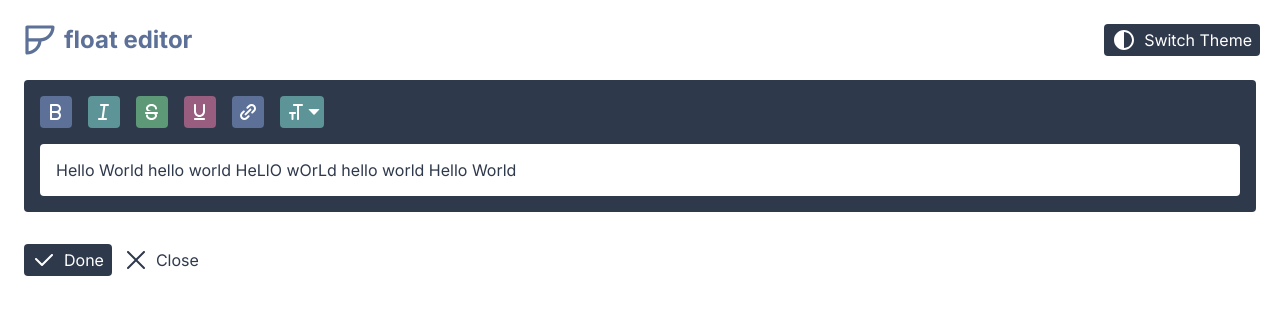
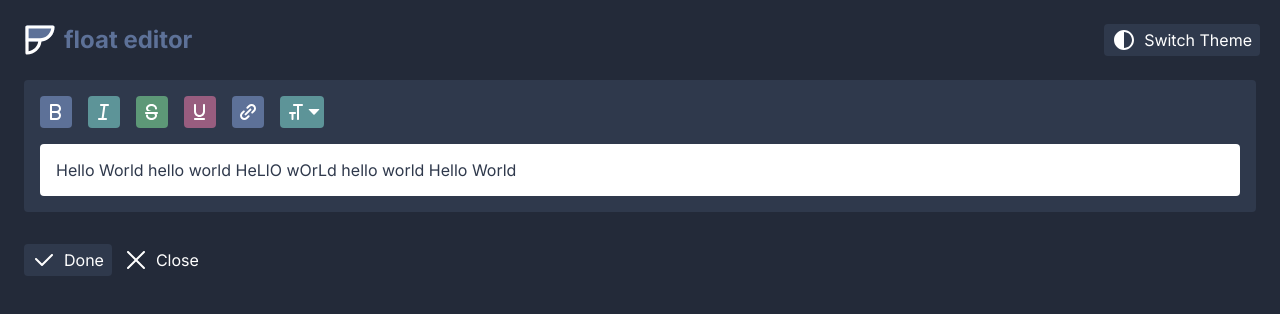
Before and after one commit to fallsimply/float, a Vue app: page / in a window 1280 px wide. Shown: the top 314 px of the page. Built offline with nearby package versions, Linux system fonts and the light colour scheme.

Commit message:
Theming Improvements
Properly support switching to dark mode with a system light theme

```diff
--- a/src/App.vue
+++ b/src/App.vue
@@ -1,34 +1,15 @@
 <template>
 	<div id="app">
-		<ButtonGroup class="logoWrapper">
 		<LogoHeader/>
-			<Button @click.native="toggleTheme">
-				<template #Icon>
-					<Icon name="icon" pack="toggle"/>
-				</template>
-				Switch Theme
-			</Button>
-		</ButtonGroup>
 		<router-view/>
 	</div>
 </template>
 
 <script>
-import Core, { ButtonGroup } from "@/components/Core"
 import LogoHeader from "@/components/Header"
 export default {
 	components: {
-		...Core,
-		ButtonGroup,
 		LogoHeader
-	},
-	methods: {
-		toggleTheme() {
-				window.Theme.toggle();
-		},
-		clearTheme() {
-			window.Theme.clearTheme();
-		}
 	}
 }
 </script>
@@ -90,7 +71,6 @@ body
 	--brightenColor: HSLA(0, 0%, 100%, .2)
 	--brighten: linear-gradient(var(--brightenColor), var(--brightenColor))
 
-@media (prefers-color-scheme: dark)
 body:not([light])
 	--lBg: 24%
 
@@ -108,9 +88,4 @@ body
 	padding: 1.5rem
 	display: grid
 	grid-gap: 1.5rem
-
-.logoWrapper
-	grid-gap: unset
-	display: flex
-	justify-content: space-between
 </style>
--- a/src/Themer.js
+++ b/src/Themer.js
@@ -9,12 +9,11 @@ export default class {
 		this._value = localStorage.getItem("theme")
 		switch (this._value) {
 			case "system":
+				window.matchMedia("(prefers-color-scheme: dark)").addEventListener("change", this._themeEventHandler)
 				break
 			case "light":
 			case "dark":
-				document.body.removeAttribute("light")
-				document.body.removeAttribute("dark")
-				document.body.setAttribute(this._value, "")
+				this._handleDom(this._value)
 				break
 			default:
 				localStorage.setItem("theme", "system")
@@ -33,7 +32,22 @@ export default class {
 		}
 	}
 
+	_handleDom(theme) {
+		document.body.removeAttribute("light")
+		document.body.removeAttribute("dark")
+		document.body.setAttribute(theme, "")
+	}
+
+	_themeEventHandler() {
+		window.matchMedia("(prefers-color-scheme: dark)")
+					? "dark"
+					: "light"
+	}
+
 	set theme(newValue) {
+		if (this._value = "system") {
+			window.matchMedia("(prefers-color-scheme: dark)").removeEventListener("change", this._themeEventHandler)
+		}
 		localStorage.setItem("theme", newValue)
 		this.update()
 	}
@@ -55,4 +69,6 @@ export default class {
 					? "dark"
 					: "light"
 	}
+
+
 }
--- a/src/components/Header.vue
+++ b/src/components/Header.vue
@@ -1,16 +1,35 @@
 <template>
-	<div class="logoHeader" style="display: flex">
-			<Logo style="width: 2rem; height: 2rem"/>
-			<h1>float editor</h1>
-	</div>
+	<ButtonGroup class="logoWrapper" style="justify-content: space-between">
+		<div class="logoHeader" style="display: flex">
+				<Logo style="width: 2rem; height: 2rem"/>
+				<h1>float editor</h1>
+		</div>
+		<Button @click.native="toggleTheme">
+				<template #Icon>
+					<Icon name="icon" pack="toggle"/>
+				</template>
+				Switch Theme
+			</Button>
+	</ButtonGroup>
 </template>
 
 <script>
 import Logo from "@/components/Logo"
+import Core, { ButtonGroup } from "@/components/Core"
 export default {
 	name: "Header",
 	components: {
-		Logo
+		Logo,
+		...Core,
+		ButtonGroup,
+	},
+	methods: {
+		toggleTheme() {
+				window.Theme.toggle();
+		},
+		clearTheme() {
+			window.Theme.clearTheme();
+		}
 	}
 }
 </script>
--- a/src/components/Logo.vue
+++ b/src/components/Logo.vue
@@ -18,12 +18,11 @@ export default {
 #color {
 	fill: none;
 }
-@media (prefers-color-scheme: dark) {
-	body:not([light]) #stroke {
-		fill: #ffffff;
-	}
-	body:not([light]) #color {
-		fill: #5D7198;
-	}
+
+body:not([light]) #stroke {
+	fill: #ffffff;
+}
+body:not([light]) #color {
+	fill: #5D7198;
 }
 </style>
```
Lines whose indentation alone changed are shown as unchanged.
